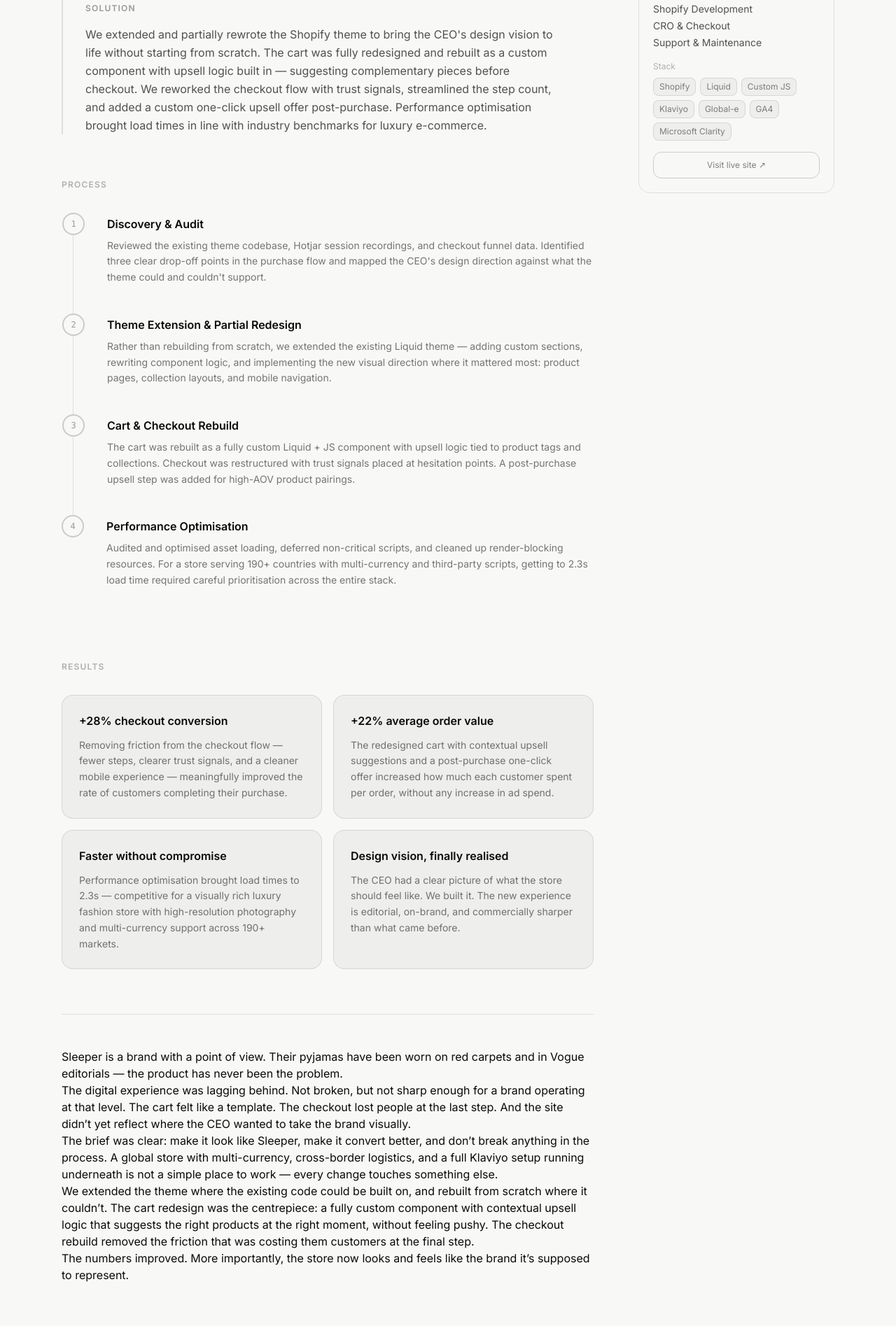
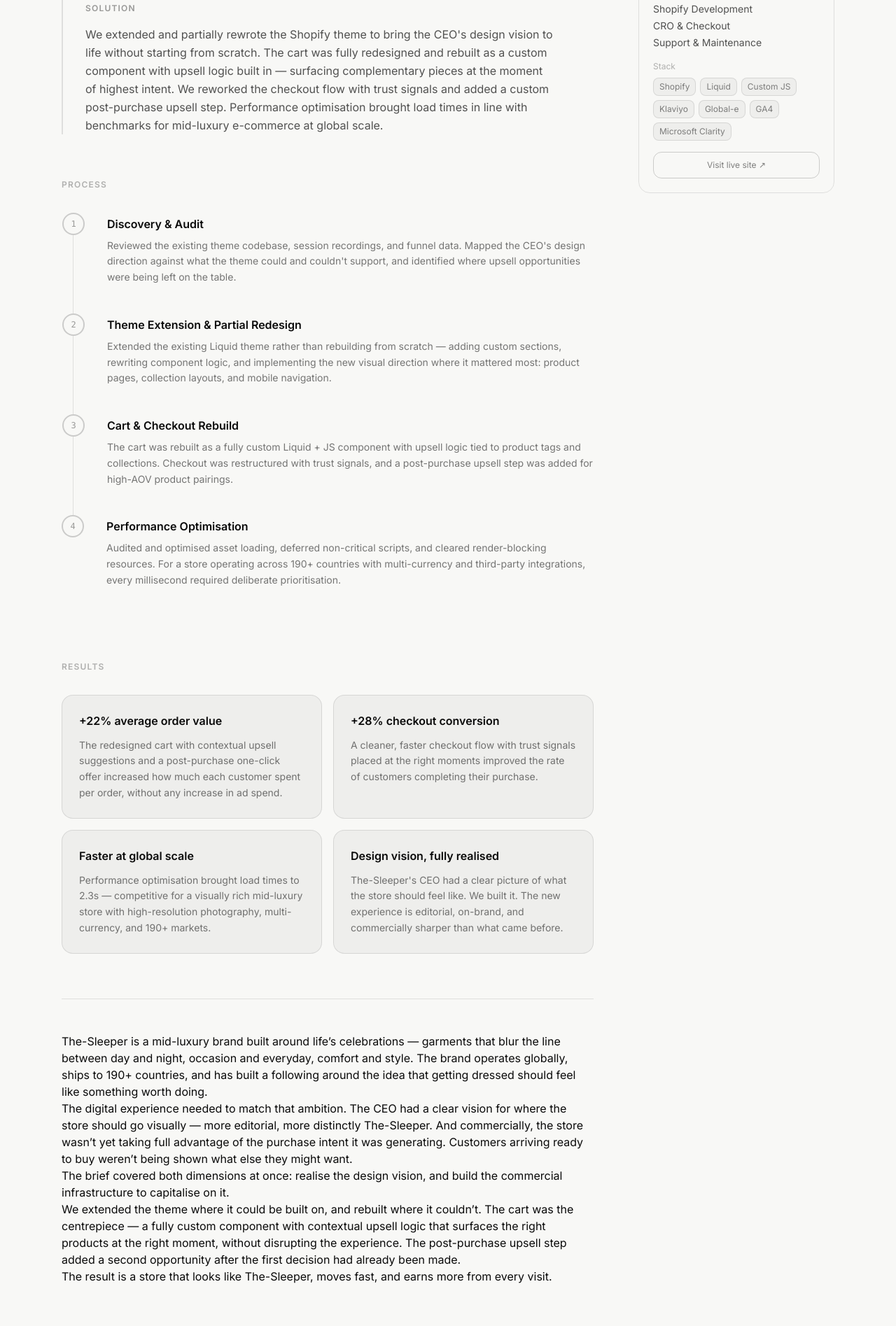
Before and after one commit to bohdan-shvchk/agency-website, an Astro site: page /projects/sleeper in a window 1280 px wide. Shown: the part 841-2736 px from the top of the page at 70% size. Built offline with nearby package versions, Linux system fonts and the light colour scheme; Astro itself is replaced by a stand-in of ours.

Commit message:
fix: update The-Sleeper brand positioning, remove negative framing, rename all Sleeper references

```diff
--- a/src/content/projects/sleeper.md
+++ b/src/content/projects/sleeper.md
@@ -1,7 +1,7 @@
 ---
 title: "The-Sleeper"
-tagline: "Party pajamas, elevated to sell."
-description: "Custom Shopify development, checkout optimisation, and cart redesign for a luxury fashion brand selling in 190+ countries."
+tagline: "Mid-luxury fashion, built to perform."
+description: "Custom Shopify development, cart redesign, and upsell infrastructure for a mid-luxury celebration wear brand selling in 190+ countries."
 industry: "E-commerce / Fashion"
 services: ["Shopify Development", "CRO & Checkout", "Support & Maintenance"]
 year: "2025"
@@ -17,46 +17,46 @@ metrics:
     label: "Page load time"
   - value: "190+"
     label: "Countries served"
-challenge: "Sleeper's CEO had a precise, specific vision for where the brand's digital experience needed to go — editorial, elevated, and unmistakably theirs. The existing Shopify theme couldn't get there. It was holding back both the visual direction and the commercial performance: checkout was losing customers at the final step, the cart lacked any upsell logic, and the site's load speed was working against the brand's premium positioning."
-solution: "We extended and partially rewrote the Shopify theme to bring the CEO's design vision to life without starting from scratch. The cart was fully redesigned and rebuilt as a custom component with upsell logic built in — suggesting complementary pieces before checkout. We reworked the checkout flow with trust signals, streamlined the step count, and added a custom one-click upsell offer post-purchase. Performance optimisation brought load times in line with industry benchmarks for luxury e-commerce."
-result: "Checkout conversion improved within the first month of the new flow going live. Average order value increased as the in-cart upsell started surfacing relevant products at the right moment. The site now matches the brand's visual ambition without compromising on speed or conversion."
+challenge: "The-Sleeper's CEO had a precise, specific vision for where the brand's digital experience needed to go — editorial, elevated, and unmistakably theirs. The existing Shopify theme couldn't fully support it. The visual direction needed room to breathe, the cart had no upsell logic to capitalise on high purchase intent, and the site's load performance wasn't keeping pace with a store of this scale."
+solution: "We extended and partially rewrote the Shopify theme to bring the CEO's design vision to life without starting from scratch. The cart was fully redesigned and rebuilt as a custom component with upsell logic built in — surfacing complementary pieces at the moment of highest intent. We reworked the checkout flow with trust signals and added a custom post-purchase upsell step. Performance optimisation brought load times in line with benchmarks for mid-luxury e-commerce at global scale."
+result: "Average order value grew as the in-cart upsell began surfacing the right products to the right customers. Checkout conversion improved with the cleaner, faster flow. The store now reflects the brand's visual ambition — and the commercial infrastructure to match."
 resultCards:
-  - title: "+28% checkout conversion"
-    body: "Removing friction from the checkout flow — fewer steps, clearer trust signals, and a cleaner mobile experience — meaningfully improved the rate of customers completing their purchase."
   - title: "+22% average order value"
     body: "The redesigned cart with contextual upsell suggestions and a post-purchase one-click offer increased how much each customer spent per order, without any increase in ad spend."
-  - title: "Faster without compromise"
-    body: "Performance optimisation brought load times to 2.3s — competitive for a visually rich luxury fashion store with high-resolution photography and multi-currency support across 190+ markets."
-  - title: "Design vision, finally realised"
-    body: "The CEO had a clear picture of what the store should feel like. We built it. The new experience is editorial, on-brand, and commercially sharper than what came before."
+  - title: "+28% checkout conversion"
+    body: "A cleaner, faster checkout flow with trust signals placed at the right moments improved the rate of customers completing their purchase."
+  - title: "Faster at global scale"
+    body: "Performance optimisation brought load times to 2.3s — competitive for a visually rich mid-luxury store with high-resolution photography, multi-currency, and 190+ markets."
+  - title: "Design vision, fully realised"
+    body: "The-Sleeper's CEO had a clear picture of what the store should feel like. We built it. The new experience is editorial, on-brand, and commercially sharper than what came before."
 process:
   - step: "01"
     title: "Discovery & Audit"
-    body: "Reviewed the existing theme codebase, Hotjar session recordings, and checkout funnel data. Identified three clear drop-off points in the purchase flow and mapped the CEO's design direction against what the theme could and couldn't support."
+    body: "Reviewed the existing theme codebase, session recordings, and funnel data. Mapped the CEO's design direction against what the theme could and couldn't support, and identified where upsell opportunities were being left on the table."
   - step: "02"
     title: "Theme Extension & Partial Redesign"
-    body: "Rather than rebuilding from scratch, we extended the existing Liquid theme — adding custom sections, rewriting component logic, and implementing the new visual direction where it mattered most: product pages, collection layouts, and mobile navigation."
+    body: "Extended the existing Liquid theme rather than rebuilding from scratch — adding custom sections, rewriting component logic, and implementing the new visual direction where it mattered most: product pages, collection layouts, and mobile navigation."
   - step: "03"
     title: "Cart & Checkout Rebuild"
-    body: "The cart was rebuilt as a fully custom Liquid + JS component with upsell logic tied to product tags and collections. Checkout was restructured with trust signals placed at hesitation points. A post-purchase upsell step was added for high-AOV product pairings."
+    body: "The cart was rebuilt as a fully custom Liquid + JS component with upsell logic tied to product tags and collections. Checkout was restructured with trust signals, and a post-purchase upsell step was added for high-AOV product pairings."
   - step: "04"
     title: "Performance Optimisation"
-    body: "Audited and optimised asset loading, deferred non-critical scripts, and cleaned up render-blocking resources. For a store serving 190+ countries with multi-currency and third-party scripts, getting to 2.3s load time required careful prioritisation across the entire stack."
+    body: "Audited and optimised asset loading, deferred non-critical scripts, and cleared render-blocking resources. For a store operating across 190+ countries with multi-currency and third-party integrations, every millisecond required deliberate prioritisation."
 stack: ["Shopify", "Liquid", "Custom JS", "Klaviyo", "Global-e", "GA4", "Microsoft Clarity"]
 testimonial:
   quote: "We had very specific expectations for how the store should look and function. Everything was implemented exactly as we envisioned — and the commercial results followed."
   author: "Asya Y."
-  role: "Client, Sleeper"
-metaTitle: "Sleeper — Shopify Case Study | /shvchk"
-metaDescription: "How we extended Sleeper's Shopify theme, redesigned the cart, and improved checkout conversion by 28% for a luxury fashion brand operating in 190+ countries."
+  role: "Client, The-Sleeper"
+metaTitle: "The-Sleeper — Shopify Case Study | /shvchk"
+metaDescription: "How we extended The-Sleeper's Shopify theme, rebuilt the cart with upsell logic, and improved average order value by 22% for a mid-luxury brand in 190+ countries."
 ---
 
-Sleeper is a brand with a point of view. Their pyjamas have been worn on red carpets and in Vogue editorials — the product has never been the problem.
+The-Sleeper is a mid-luxury brand built around life's celebrations — garments that blur the line between day and night, occasion and everyday, comfort and style. The brand operates globally, ships to 190+ countries, and has built a following around the idea that getting dressed should feel like something worth doing.
 
-The digital experience was lagging behind. Not broken, but not sharp enough for a brand operating at that level. The cart felt like a template. The checkout lost people at the last step. And the site didn't yet reflect where the CEO wanted to take the brand visually.
+The digital experience needed to match that ambition. The CEO had a clear vision for where the store should go visually — more editorial, more distinctly The-Sleeper. And commercially, the store wasn't yet taking full advantage of the purchase intent it was generating. Customers arriving ready to buy weren't being shown what else they might want.
 
-The brief was clear: make it look like Sleeper, make it convert better, and don't break anything in the process. A global store with multi-currency, cross-border logistics, and a full Klaviyo setup running underneath is not a simple place to work — every change touches something else.
+The brief covered both dimensions at once: realise the design vision, and build the commercial infrastructure to capitalise on it.
 
-We extended the theme where the existing code could be built on, and rebuilt from scratch where it couldn't. The cart redesign was the centrepiece: a fully custom component with contextual upsell logic that suggests the right products at the right moment, without feeling pushy. The checkout rebuild removed the friction that was costing them customers at the final step.
+We extended the theme where it could be built on, and rebuilt where it couldn't. The cart was the centrepiece — a fully custom component with contextual upsell logic that surfaces the right products at the right moment, without disrupting the experience. The post-purchase upsell step added a second opportunity after the first decision had already been made.
 
-The numbers improved. More importantly, the store now looks and feels like the brand it's supposed to represent.
+The result is a store that looks like The-Sleeper, moves fast, and earns more from every visit.
```
